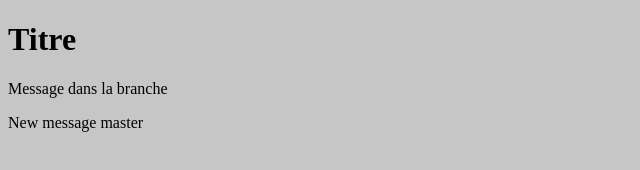
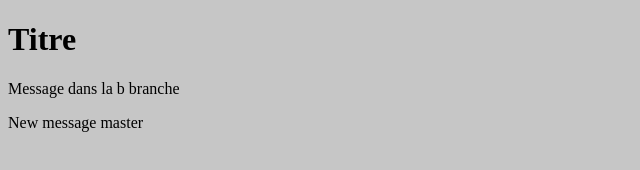
Before and after one commit to cesairefotsing/newProject, a plain HTML site: page index.html in a window 1280 px wide. Shown: the full height of the page, 0-640 px from the left. Drawn offline with Linux system fonts and the light colour scheme.

Commit message:
Update index.html

```diff
--- a/index.html
+++ b/index.html
@@ -13,7 +13,7 @@ body {
 </style>
 <body>
 <h1>Titre</h1>
-  <p>Message dans la branche</p>
+  <p>Message dans la b branche</p>
   <p>New message master</p>
 </body>
 </html>
```
